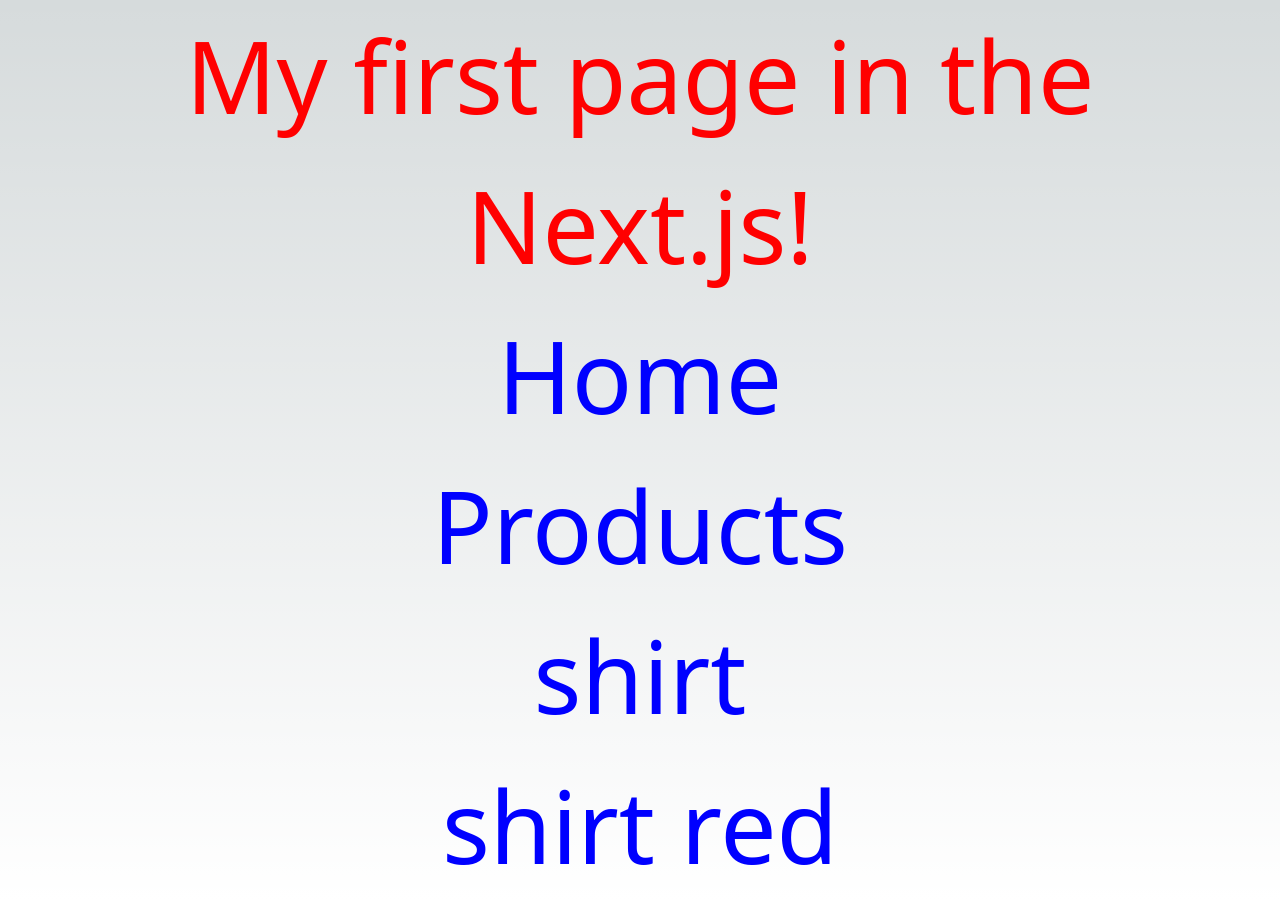
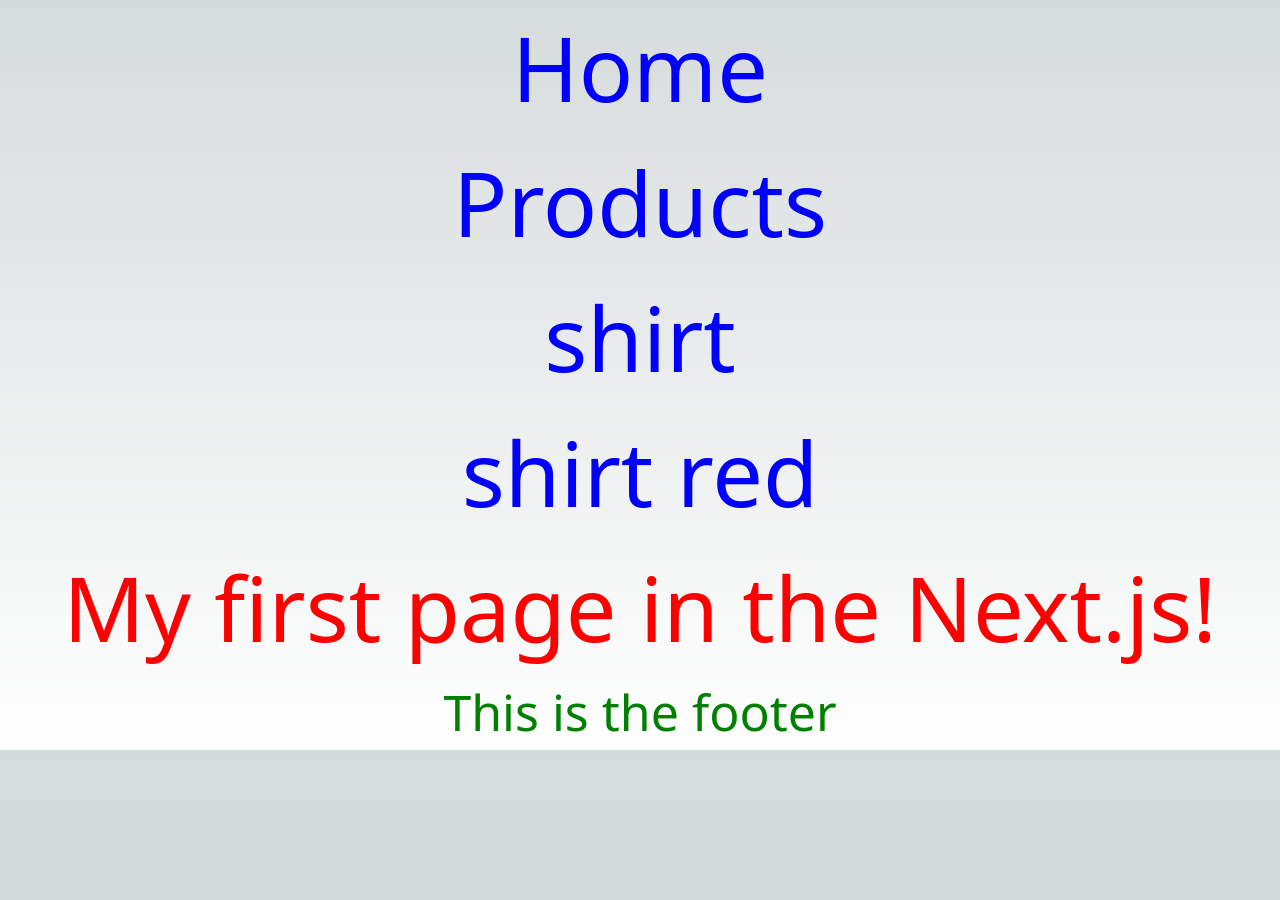
Before and after one commit to greghonox/NEXT_JS, a Next.js app: page / in a window 1280 px wide. After the commit the page ends 800 px from the top, so only its background shows below. Built offline with nearby package versions, Linux system fonts and the light colour scheme.

Commit message:
feat: creating footer

```diff
--- /dev/null
+++ b/src/components/footer.js
@@ -0,0 +1,9 @@
+export default function Footer() {
+    return (
+        <center>
+            <p class="footer">
+                This is the footer
+            </p>
+        </center>
+    );
+}
--- /dev/null
+++ b/src/components/main_containers.js
@@ -0,0 +1,11 @@
+import NavBar from "./navbar";
+
+
+export default function MainContainers({children}) {
+    return (
+        <center>
+            <NavBar />
+            <div>{children}</div>
+        </center>
+    );
+}
--- a/src/pages/_app.tsx
+++ b/src/pages/_app.tsx
@@ -1,6 +1,8 @@
 import "@/styles/globals.css";
 import type { AppProps } from "next/app";
+import MainContainers from "../components/main_containers";
+import Footer from "../components/footer";
 
 export default function App({ Component, pageProps }: AppProps) {
-  return <Component {...pageProps} />;
+  return <MainContainers><Component {...pageProps} /><Footer/></MainContainers>;
 }
--- a/src/pages/index.tsx
+++ b/src/pages/index.tsx
@@ -1,11 +1,8 @@
-import  NavBar from '../components/navbar';
-
 export default function Home() {
   return (
     <main>
       <center>
         <p font-size="2px">My first page in the Next.js!</p>
-        <NavBar />
       </center>
     </main>
   );
--- a/src/pages/products/index.js
+++ b/src/pages/products/index.js
@@ -1,6 +1,3 @@
-import  NavBar from '../../components/navbar';
-
-
 const randomNumber = Math.random();
 
 const products = [
@@ -19,7 +16,6 @@
                     {product.name}
                 </div>
             ))}
-        <NavBar />
         </center>
     );
 }
--- a/src/pages/products/shirt/index.js
+++ b/src/pages/products/shirt/index.js
@@ -1,5 +1,3 @@
-import  NavBar from '../../../components/navbar';
-
 export default function Shirt() {
     var title = `Shirt Page`;
     return (
@@ -7,7 +5,6 @@
             <p>
                 {title}
             </p>
-            <NavBar />
         </center>
     );
 }
--- a/src/pages/products/shirt/shirt_red.js
+++ b/src/pages/products/shirt/shirt_red.js
@@ -1,5 +1,3 @@
-import  NavBar from '../../../components/navbar';
-
 export default function ShirtRed() {
     var title = `Red Shirt Page`;
     return (
@@ -7,7 +5,6 @@
             <p>
                 {title}
             </p>
-            <NavBar />
         </center>
     );
 }
--- a/src/styles/globals.css
+++ b/src/styles/globals.css
@@ -27,7 +27,7 @@
 }
 
 p {
-  font-size: 100px;
+  font-size: 90px;
 }
 
 a {
@@ -35,6 +35,11 @@
 }
 
 div {
-  font-size: 100px;
+  font-size: 90px;
   color: red;
 }
+
+.footer {
+  font-size: 50px;
+  color: green;
+}
```
